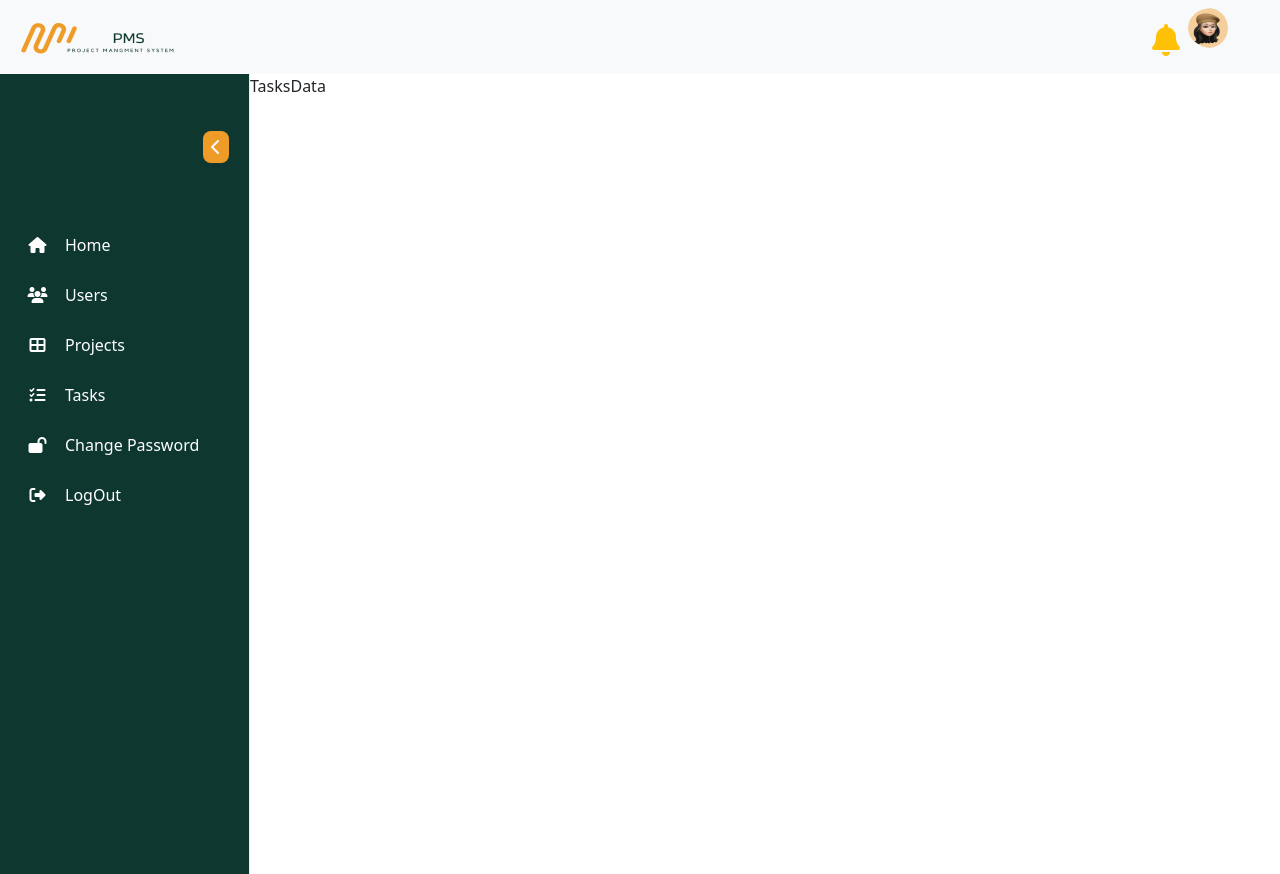
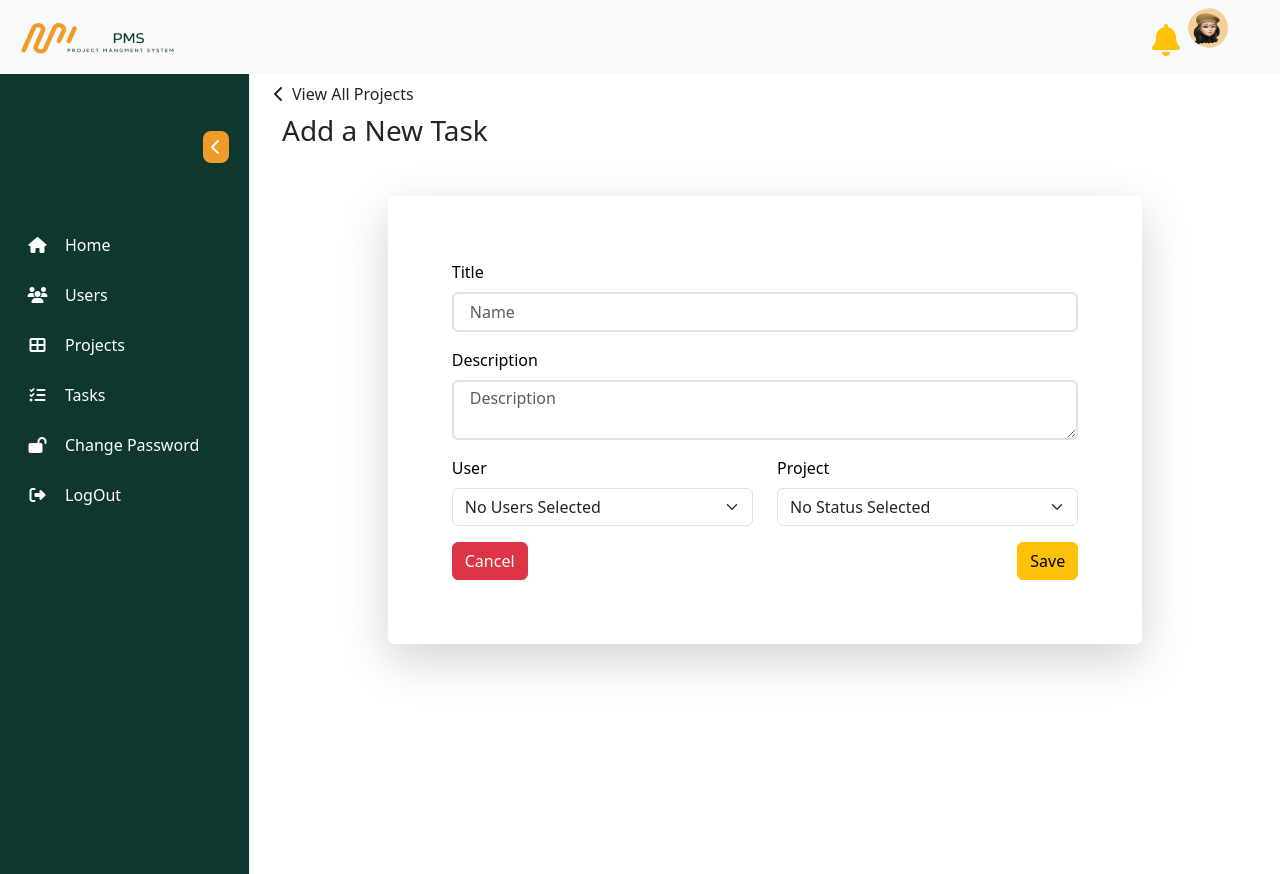
Before and after one commit to RanaFathy123/pms-project, a React (Vite) app: page /dashboard/task-data in a window 1280 px wide. Built offline with nearby package versions, Linux system fonts and the light colour scheme; sample sign-in values are in the browser's storage.

Commit message:
changes from dev

```diff
--- a/src/App.css
+++ b/src/App.css
@@ -58,7 +58,7 @@ background-color: transparent;
 border: 0;
 border-bottom: 1px solid white;
 border-radius: 0;
-color: white !important;
+
 padding: 5px !important;
 padding-left: 0 !important;}
 
@@ -75,7 +75,7 @@ input[type="password"]::placeholder {
 color: #999 !important;
 }
 
-/* label{color: rgba(239, 155, 40, 1);} */
+
 
 button.submit{
   background-color:var(--main-color) !important;
--- a/src/Modules/AuthModule/components/ChangePassword/ChangePassword.tsx
+++ b/src/Modules/AuthModule/components/ChangePassword/ChangePassword.tsx
@@ -1,22 +1,19 @@
+import { useContext, useState } from "react";
 import { useForm } from "react-hook-form";
+import { toast } from "react-toastify";
 import logo from "../../../../assets/images/PMS 3.svg";
+import { axiosInstanceWithHeaders } from "../../../../axiosConfig/axiosInstance";
+import { AuthContext } from "../../../../context/AuthContext";
 import { FormDataChangPass } from "../../../../interfaces/Auth";
 import "../Login/Login.css";
-import { useContext, useState } from "react";
-import { toast } from "react-toastify";
-import axios from "axios";
-import { AuthContext } from "../../../../context/AuthContext";
 
 export default function ChangePassword() {
-
   const {
     register,
     handleSubmit,
     formState: { errors },
     watch,
   } = useForm<FormDataChangPass>();
-
-  const { baseUrl } = useContext(AuthContext);
 
   // Password eye
   const [showPassword, setShowPassword] = useState<boolean>(false);
@@ -31,7 +28,8 @@ export default function ChangePassword() {
     setShowNewPassword((prevState: boolean) => !prevState);
   };
 
-  const [showConfirmPassword, setShowConfirmPassword] = useState<boolean>(false);
+  const [showConfirmPassword, setShowConfirmPassword] =
+    useState<boolean>(false);
 
   const togglePasswordVisibility3 = (): void => {
     setShowConfirmPassword((prevState: boolean) => !prevState);
@@ -39,16 +37,13 @@ export default function ChangePassword() {
 
   const onSubmit = async (data: FormDataChangPass) => {
     try {
-      let response = await axios.put(`${baseUrl}/Users/ChangePassword`,
-      data,
-      {
-        headers: { Authorization: `Bearer ${ localStorage.getItem("token")}` },
-      }
-    )
+      let response = await axiosInstanceWithHeaders.put(
+        "/Users/ChangePassword",
+        data
+      );
       // logout();
-      toast.success('Password has been updated successfully');
-    }
-    catch(error: any) {
+      toast.success("Password has been updated successfully");
+    } catch (error: any) {
       toast.error(error.response.data.message);
     }
   };
@@ -81,14 +76,12 @@ export default function ChangePassword() {
                     type={showPassword ? "text" : "password"}
                     className="form-control shadow-none"
                     style={{
-                          backgroundColor: showPassword
-                            ? "transparent"
-                            : "#fff",
+                      backgroundColor: showPassword ? "transparent" : "#fff",
                       borderTop: showPassword ? "none" : "",
                       borderRight: showPassword ? "none" : "",
                       borderLeft: showPassword ? "none" : "",
                       borderRadius: showPassword ? "0px" : "",
-                          color: showPassword  ? "white" :  "",
+                      color: showPassword ? "white" : "",
                     }}
                     placeholder="Enter your Old Password"
                     {...register("oldPassword", {
@@ -133,14 +126,12 @@ export default function ChangePassword() {
                     type={showNewPassword ? "text" : "password"}
                     className="form-control shadow-none"
                     style={{
-                          backgroundColor: showNewPassword
-                            ? "transparent"
-                            : "#fff",
+                      backgroundColor: showNewPassword ? "transparent" : "#fff",
                       borderTop: showNewPassword ? "none" : "",
                       borderRight: showNewPassword ? "none" : "",
                       borderLeft: showNewPassword ? "none" : "",
                       borderRadius: showNewPassword ? "0px" : "",
-                          color: showNewPassword  ? "white" :  "",
+                      color: showNewPassword ? "white" : "",
                     }}
                     placeholder="Enter your New Password"
                     {...register("newPassword", {
@@ -192,7 +183,7 @@ export default function ChangePassword() {
                       borderRight: showConfirmPassword ? "none" : "",
                       borderLeft: showConfirmPassword ? "none" : "",
                       borderRadius: showConfirmPassword ? "0px" : "",
-                          color: showConfirmPassword  ? "white" :  "",
+                      color: showConfirmPassword ? "white" : "",
                     }}
                     placeholder="Confirm New Password"
                     {...register("confirmNewPassword", {
@@ -245,5 +236,5 @@ export default function ChangePassword() {
         </div>
       </div>
     </>
-  )
+  );
 }
--- a/src/Modules/AuthModule/components/Login/Login.tsx
+++ b/src/Modules/AuthModule/components/Login/Login.tsx
@@ -1,16 +1,17 @@
-import logo from "../../../../assets/images/PMS 3.svg";
-import "./Login.css";
+import { useContext, useState } from "react";
 import { useForm } from "react-hook-form";
 import { NavLink, useNavigate } from "react-router-dom";
+import { toast } from "react-toastify";
+import logo from "../../../../assets/images/PMS 3.svg";
+import { axiosInstance } from "../../../../axiosConfig/axiosInstance.ts";
+import { AuthContext } from "../../../../context/AuthContext.tsx";
 import { FormData } from "../../../../interfaces/Auth.ts";
-import { useContext, useState } from "react";
-import axios from "axios";
-import { toast } from "react-toastify";
-import { AuthContext } from "../../../../context/AuthContext.tsx";
+import "./Login.css";
+
 
 // Function
 export default function Login() {
-  const { baseUrl, saveLoginData } = useContext(AuthContext);
+  const { saveLoginData }:any = useContext(AuthContext);
 
   const navigate = useNavigate();
 
@@ -32,7 +33,7 @@ export default function Login() {
   // Send Data to Api
   const onSubmit = async (data: FormData) => {
     try {
-      const response = await axios.post(`${baseUrl}/Users/Login`, data);
+      const response = await axiosInstance.post('/Users/Login', data);
       localStorage.setItem("token", response.data.token);
       toast.success("Login Success", response.data.message);
       saveLoginData();
--- a/src/Modules/TasksModule/components/TasksData/TasksData.tsx
+++ b/src/Modules/TasksModule/components/TasksData/TasksData.tsx
@@ -1,6 +1,96 @@
+import { useForm } from "react-hook-form";
 
 export default function TasksData() {
+  const {
+    register,
+    handleSubmit,
+    formState: { errors },
+  } = useForm();
+
+  const onSubmit = (data: any) => {
+    console.log(data);
+  };
   return (
-    <div>TasksData</div>
-  )
+    <div className="container mt-2">
+      <div className="container">
+        <i className="fa-solid fa-chevron-left bg-transparent" />
+        <span className="mx-2">View All Projects</span>
+        <h3 className="mt-2  mx-2">Add a New Task</h3>
+      </div>
+      <>
+        <div>
+          <div className="container-fluid  ">
+            <div className="row mt-5 h-100 justify-content-center align-items-center ">
+              <div className="col-md-9 bg-white p-5  rounded  form-body shadow-lg">
+                <div className="form-content p-3">
+                  <form
+                    className="bg-transparent border-0 "
+                    onSubmit={handleSubmit(onSubmit)}
+                  >
+                    <label htmlFor="titleId" className="text-black mb-2">
+                      Title
+                    </label>
+                    <input
+                      id="titleId"
+                      className="form-control border border-2 px-3 rounded"
+                      placeholder="Name"
+                      {...register("title")}
+                    />
+                    <label
+                      htmlFor="descriptionId"
+                      className="text-black mb-2 mt-3"
+                    >
+                      Description
+                    </label>
+                    <textarea
+                      id="descriptionId"
+                      className="form-control border border-2 px-3 py-1 rounded"
+                      placeholder="Description"
+                      {...register("description")}
+                    ></textarea>
+                    <div className="row">
+                      <div className="col-md-6">
+                        <label
+                          htmlFor="userId"
+                          className="text-black mt-3 mb-2"
+                        >
+                          User
+                        </label>
+                        <select className="form-select" id="userId">
+                          <option value="" className="text-muted">
+                            No Users Selected
+                          </option>
+                        </select>
+                      </div>
+                      <div className="col-md-6">
+                        <label
+                          htmlFor="projectId"
+                          className="text-black mt-3 mb-2"
+                        >
+                          Project
+                        </label>
+                        <select className="form-select" id="projectId">
+                          <option value="" className="text-muted">
+                            No Status Selected
+                          </option>
+                        </select>
+                      </div>
+                      <div className="d-flex justify-content-between  mt-3 flex-wrap">
+                        <button className="btn btn-danger rounded ">
+                          Cancel
+                        </button>
+                        <button className="btn btn-warning rounded">
+                          Save
+                        </button>
+                      </div>
+                    </div>
+                  </form>
+                </div>
+              </div>
+            </div>
+          </div>
+        </div>
+      </>
+    </div>
+  );
 }
--- /dev/null
+++ b/src/axiosConfig/axiosInstance.ts
@@ -0,0 +1,16 @@
+import axios from "axios";
+
+let axiosInstance = axios.create({
+  baseURL: "https://upskilling-egypt.com:3003/api/v1",
+});
+let axiosInstanceWithHeaders = axios.create({
+  baseURL: "https://upskilling-egypt.com:3003/api/v1",
+});
+
+axiosInstanceWithHeaders.interceptors.request.use((config) => {
+  const token = `Bearer ${localStorage.getItem("token")}`;
+  config.headers.Authorization = token;
+  return config;
+});
+
+export { axiosInstance, axiosInstanceWithHeaders };
```
Also changed, not shown: src/Modules/ProjectModule/components/ProjectList/ProjectList.tsx (+13 -8 lines), src/Modules/SharedModules/components/DynamicHeader/DynamicHeader.tsx (+29 -13 lines), src/Modules/TasksModule/components/TasksList/TasksList.tsx (+15 -13 lines), src/context/ProjectContext.tsx (added, +13 -0 lines), src/context/UserContext.tsx (added). Lines whose indentation alone changed are shown as unchanged.
